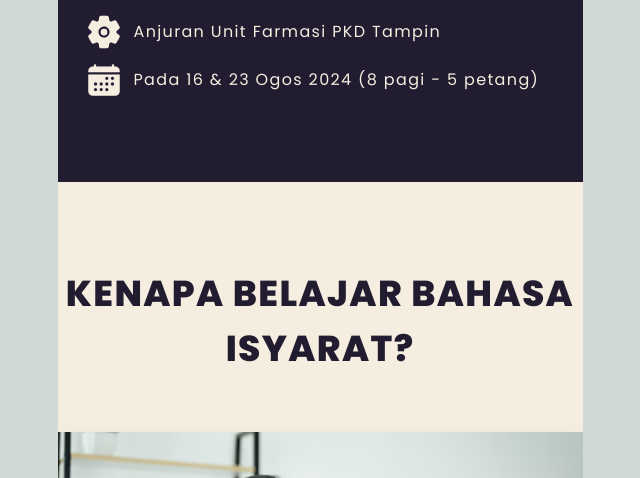
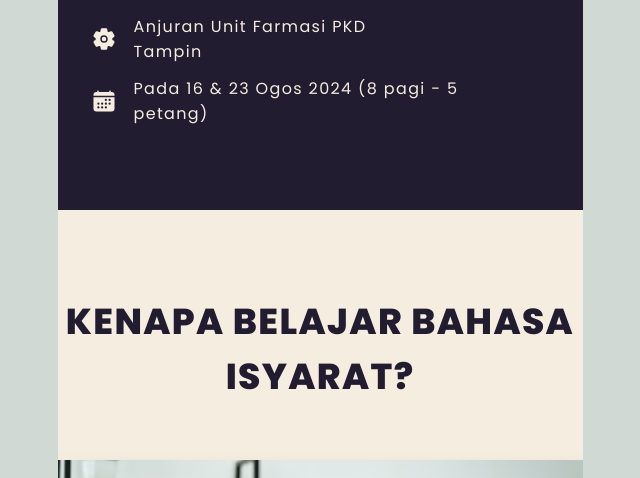
Before and after one commit to HariNath1403/kursusSL, a website with bundled scripts: page index.html in a window 1280 px wide. Shown: the part 622-1100 px from the top of the page, without its empty margins (320-960 px from the left). Built offline with nearby package versions, Linux system fonts and the light colour scheme; files whose address does not match are found by name.

Commit message:
font size

```diff
--- a/sass/pages/_home.scss
+++ b/sass/pages/_home.scss
@@ -77,6 +77,7 @@
 
         &--icon {
           font-size: $text-big;
+          font-size: $text-emphasize;
           flex: 1 0 $text-big;
         }
       }
```
Also changed, not shown: css/style.css.
